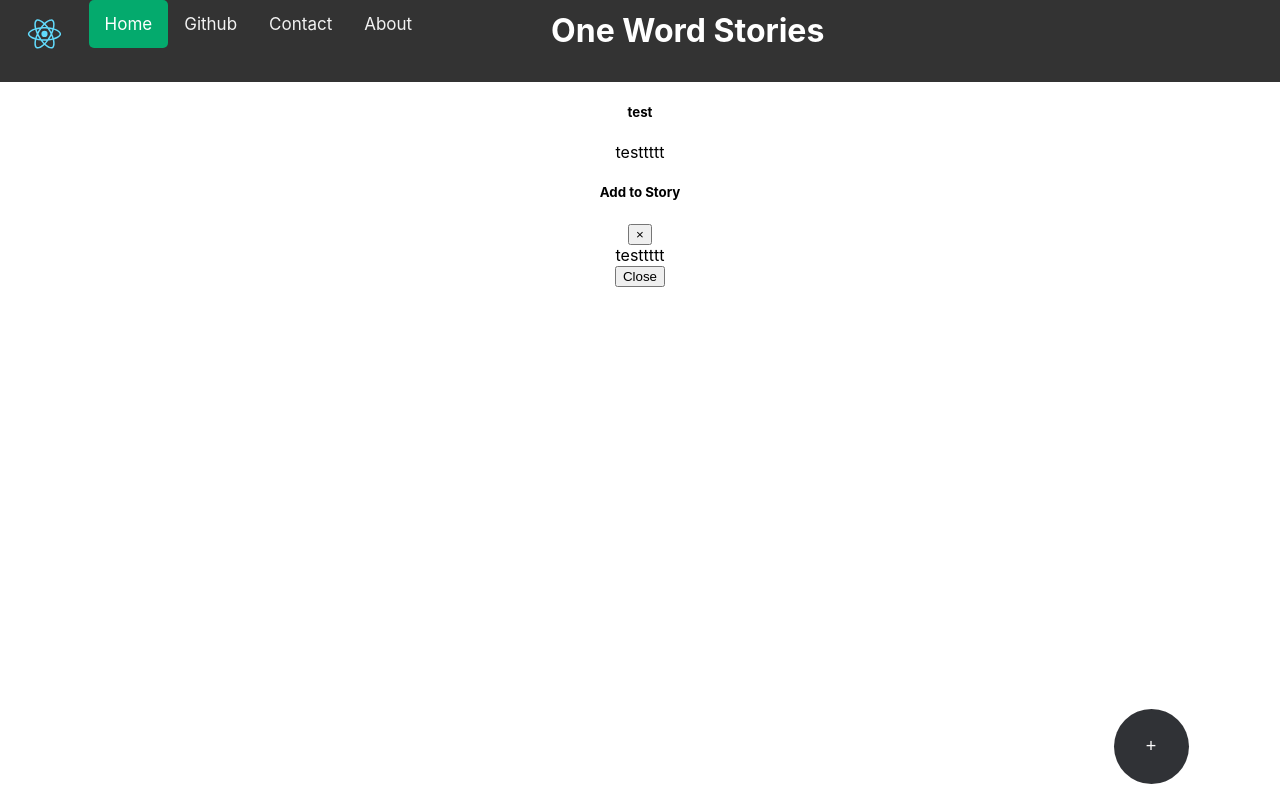
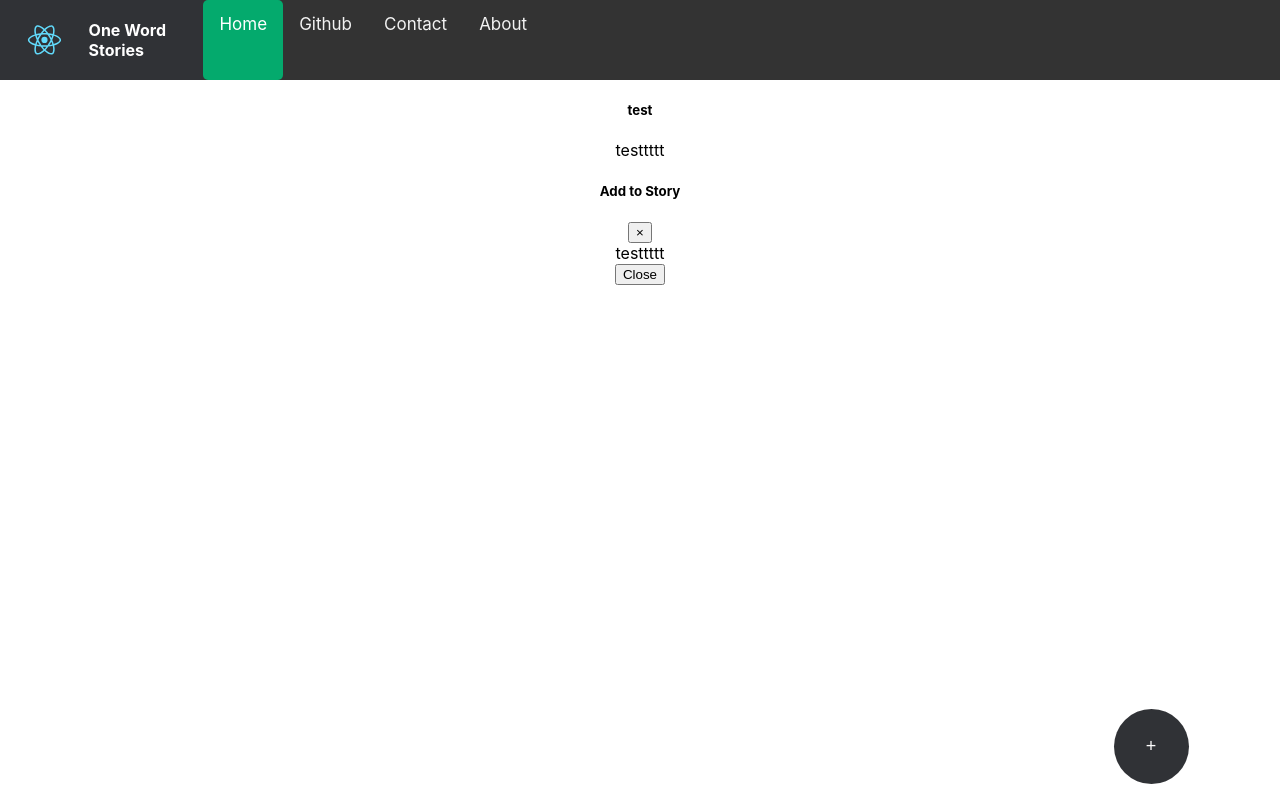
Before and after one commit to roythearsonist/OneWordStories, a React (Create React App) app in the folder one-word-stories/: page / in a window 1280 px wide. Built offline with nearby package versions, Linux system fonts and the light colour scheme.

Commit message:
Navbar stying

```diff
--- a/one-word-stories/src/Components/ComponentCSS/nav.css
+++ b/one-word-stories/src/Components/ComponentCSS/nav.css
@@ -8,12 +8,21 @@
   text-decoration: none;
   font-size: 17px;
 }
-
+.nav-container{
+  width: 100%;
+  height: 10vh;
+  background-color: #303236;
+  display: flex;
+  justify-content: space-between;
+  align-items: center;
+}
 
 .topnav {
   background-color: #333;
   overflow: hidden;
-
+  display: flex;
+  width: 100%;
+  height: 10vh;
 }
 
 /* Style the links inside the navigation bar */
@@ -38,13 +47,9 @@
   color: white;
   border-radius: 5px;
 }
-.topnav p{
+.heading{
+  font-weight:bold;
+  color:white;
 
-  position: relative;
-  justify-content: center;
-  color:white;
-  text-align:center;
-  top:-10px;
-  right: 13%;
 
 }
--- a/one-word-stories/src/Components/Navigation.jsx
+++ b/one-word-stories/src/Components/Navigation.jsx
@@ -2,13 +2,15 @@
  import './ComponentCSS/nav.css';
  function Navigation() {
   return (
-        <div class="topnav">
-          <img src={logo} alt="logo" class="logo" />
-          <a class="active" href="/">Home</a>
+    <div className="nav-container">
+    <img src={logo} alt="logo" className="logo" />
+        <p className="heading">One Word Stories</p>
+        <div className="topnav">
+          <a className="active" href="/">Home</a>
         <a href="https://github.com/CharlieS1103/OneWordStories" rel="noreferrer" target="_blank">Github</a>
           <a href="contact">Contact</a>
           <a href="about">About</a>
-          <p><h1>One Word Stories</h1></p>
+        </div>
         </div>
   );
  }
```
